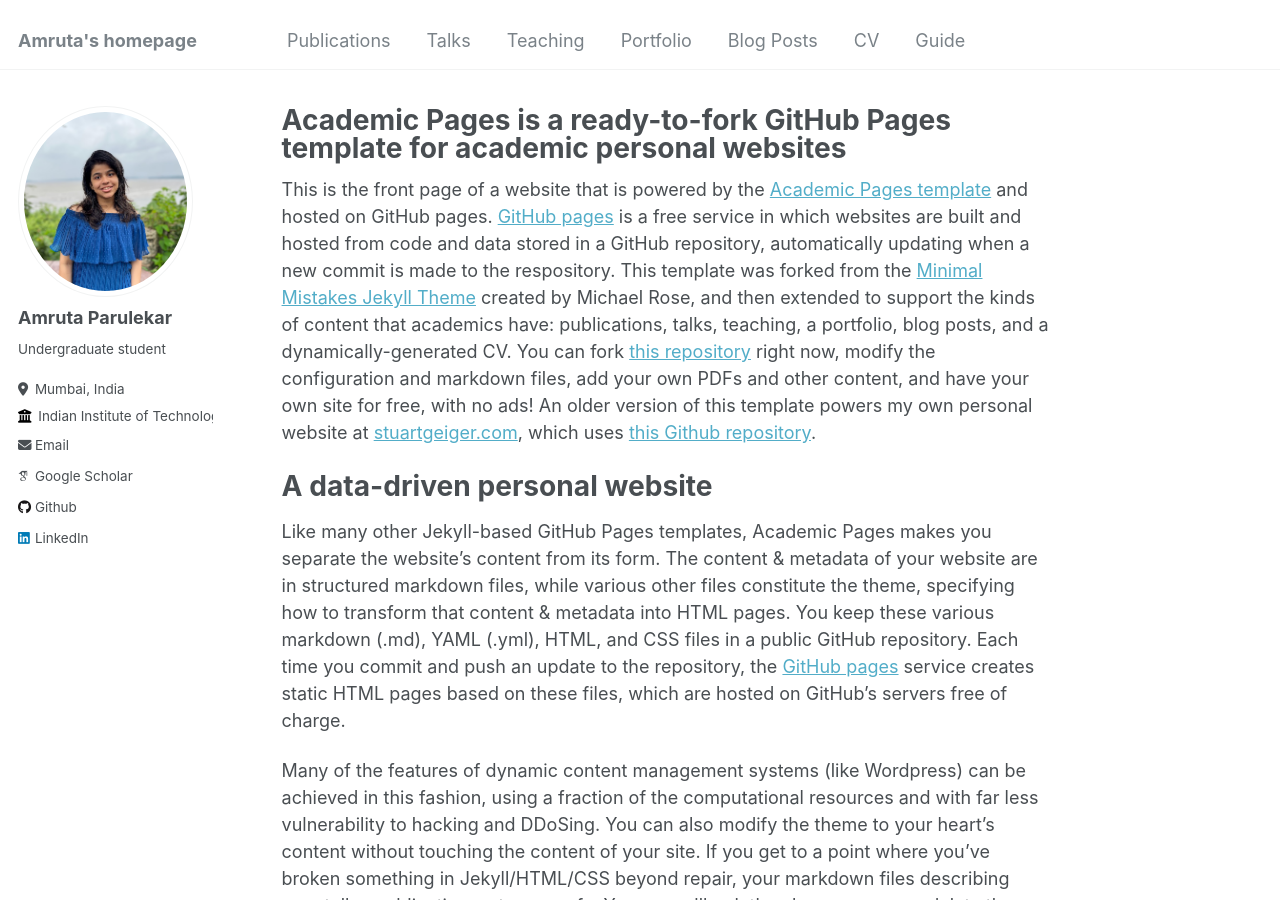
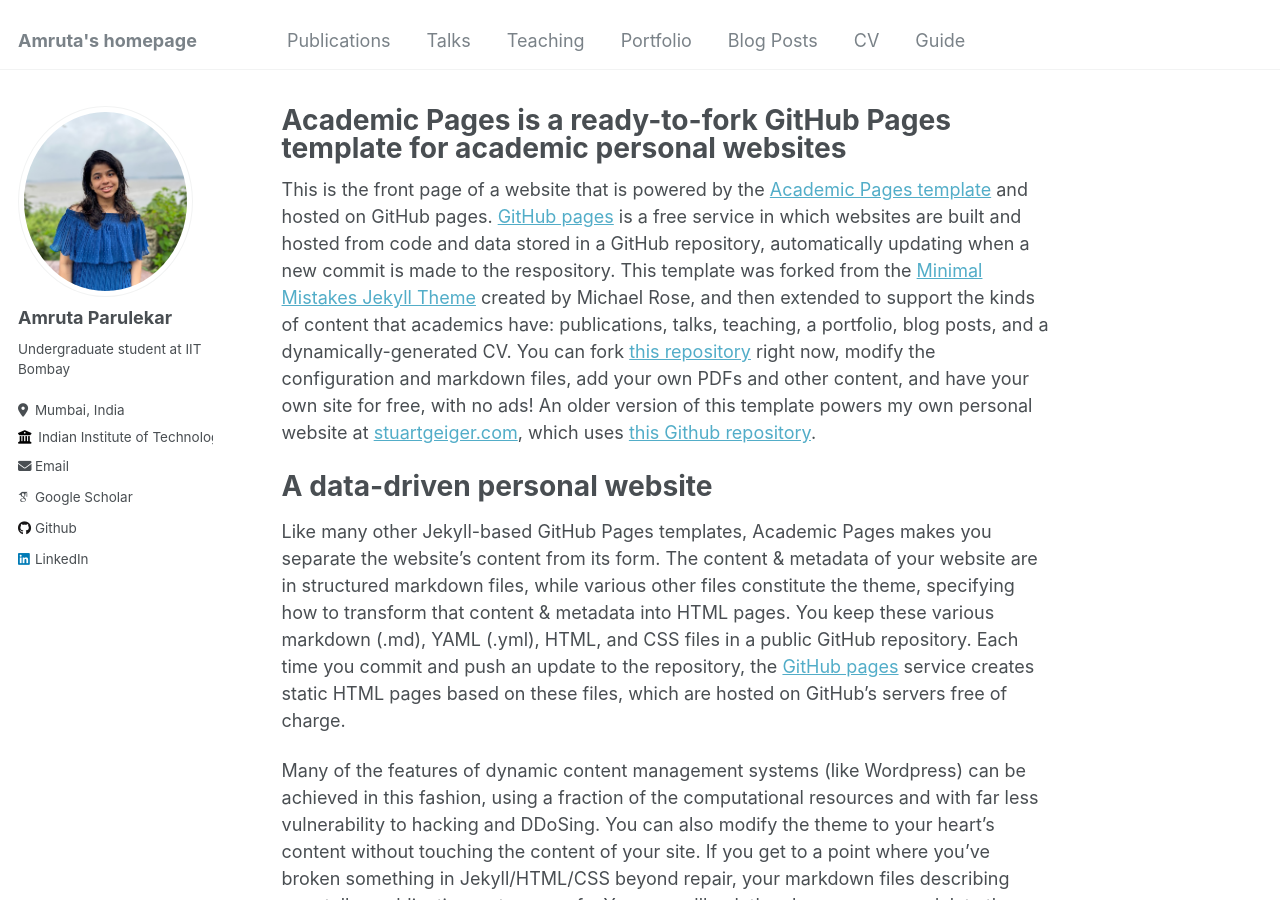
Before and after one commit to Amparulekar/Amparulekar.github.io, a Jekyll site: the page built from _pages/about.md, in a window 1280 px wide and 900 px high. Built offline with Jekyll 4.4.1, drawn with Linux system fonts in a browser that asks for light colours; some web fonts are replaced; a script that is not in the unit is left out.

```diff
--- a/_config.yml
+++ b/_config.yml
@@ -24,9 +24,9 @@ author:
   avatar           : "profile.png"
   name             : "Amruta Parulekar"
   pronouns         : # example: "she/her"
-  bio              : "Undergraduate student"
+  bio              : "Undergraduate student at IIT Bombay"
   location         : "Mumbai, India"
-  employer         : "Indian Institute of Technology, Bombay (IIT Bombay)"
+  employer         : "Indian Institute of Technology, Bombay"
   uri              : # URL
   email            : "amrutaparulekar.iitb@gmail.com"
 
```
